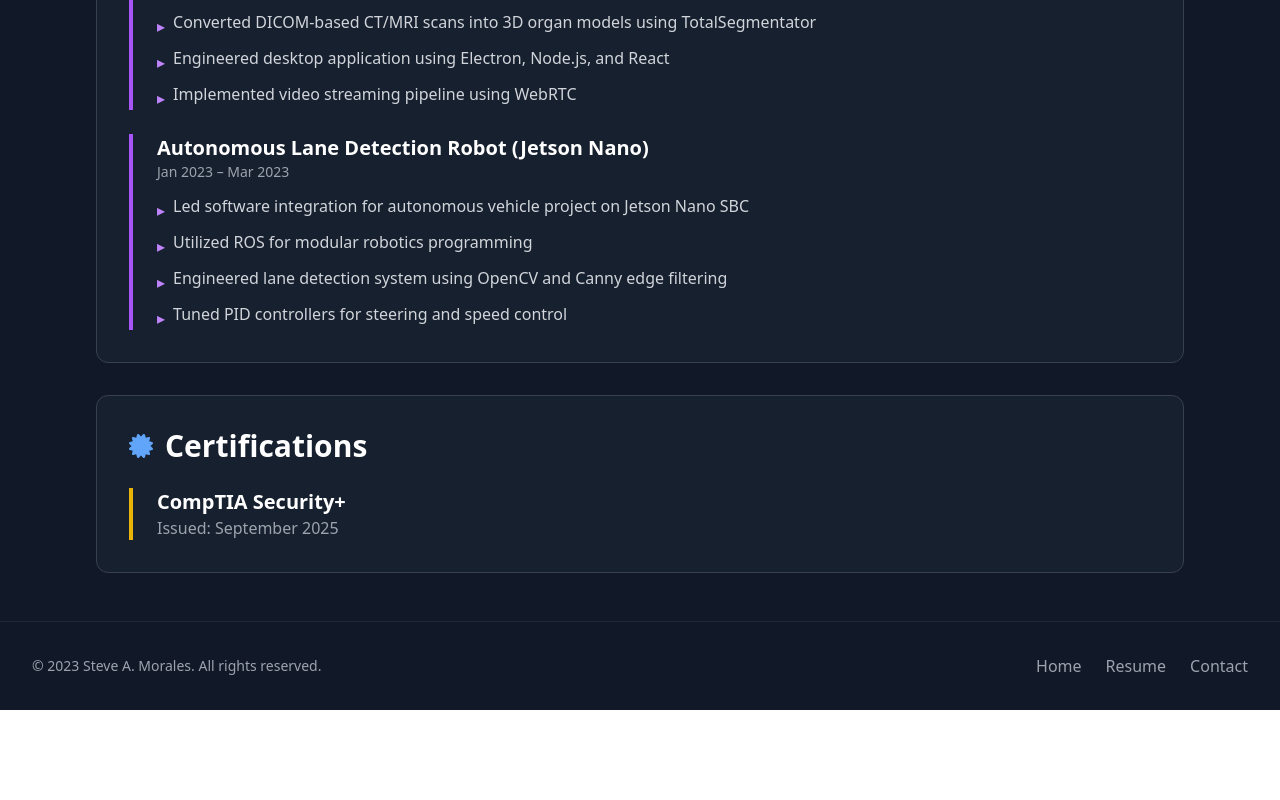
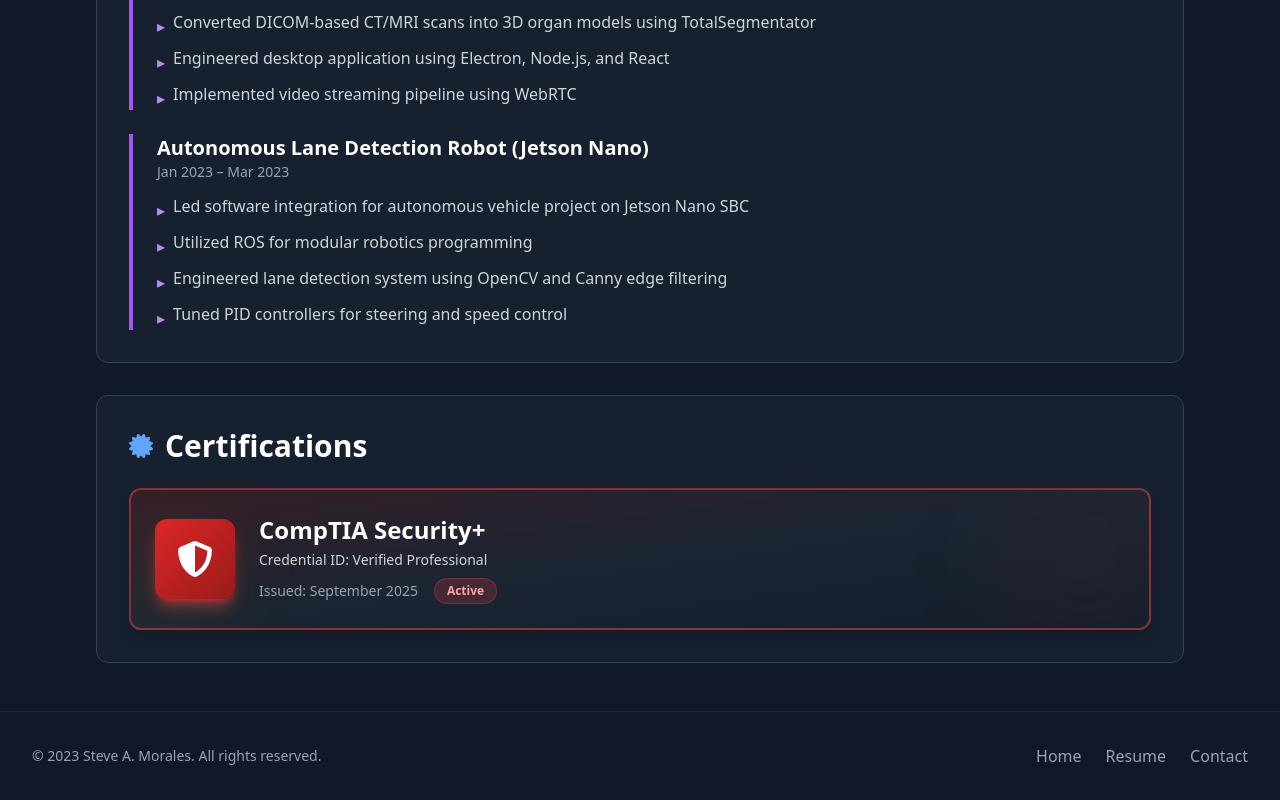
Before and after one commit to Steve-Morales/steve-morales, a React (Create React App) app: page /resume in a window 1280 px wide. Shown: the part 1689-2489 px from the top of the page. Before the commit the page ends 2399 px from the top, so only its background shows below. Built offline with nearby package versions, Linux system fonts and the light colour scheme.

Commit message:
Updated Resume.jsx

```diff
--- a/src/views/Resume.jsx
+++ b/src/views/Resume.jsx
@@ -1,5 +1,5 @@
 import React from 'react';
-import { FaDownload, FaGraduationCap, FaBriefcase, FaCertificate, FaCode } from 'react-icons/fa';
+import { FaDownload, FaGraduationCap, FaBriefcase, FaCertificate, FaCode, FaShieldAlt } from 'react-icons/fa';
 import Navbar from '../components/Navbar';
 import Footer from '../components/Footer';
 
@@ -190,9 +190,22 @@ export default function Resume() {
                                 <FaCertificate className="text-blue-400 text-2xl" />
                                 <h2 className="text-3xl font-bold text-white">Certifications</h2>
                             </div>
-                            <div className="border-l-4 border-yellow-500 pl-6">
-                                <h3 className="text-xl font-bold text-white">CompTIA Security+</h3>
-                                <p className="text-gray-400">Issued: September 2025</p>
+                            <div className="relative overflow-hidden bg-gradient-to-br from-red-900/30 via-gray-800/50 to-gray-900/30 border-2 border-red-500/50 rounded-xl p-6 shadow-lg hover:shadow-red-500/30 transition-all duration-300">
+                                <div className="absolute top-0 right-0 w-32 h-32 bg-red-500/10 rounded-full blur-3xl"></div>
+                                <div className="absolute bottom-0 left-0 w-24 h-24 bg-yellow-500/10 rounded-full blur-2xl"></div>
+                                <div className="relative flex items-center gap-6">
+                                    <div className="flex-shrink-0 w-20 h-20 bg-gradient-to-br from-red-600 to-red-800 rounded-xl flex items-center justify-center shadow-lg shadow-red-500/50">
+                                        <FaShieldAlt className="text-white text-4xl" />
+                                    </div>
+                                    <div className="flex-1">
+                                        <h3 className="text-2xl font-bold text-white mb-1">CompTIA Security+</h3>
+                                        <p className="text-gray-300 text-sm mb-2">Credential ID: Verified Professional</p>
+                                        <div className="flex items-center gap-4">
+                                            <span className="text-gray-400 text-sm">Issued: September 2025</span>
+                                            <span className="px-3 py-1 bg-red-500/20 border border-red-500/30 rounded-full text-red-300 text-xs font-semibold">Active</span>
+                                        </div>
+                                    </div>
+                                </div>
                             </div>
                         </section>
                     </div>
```
